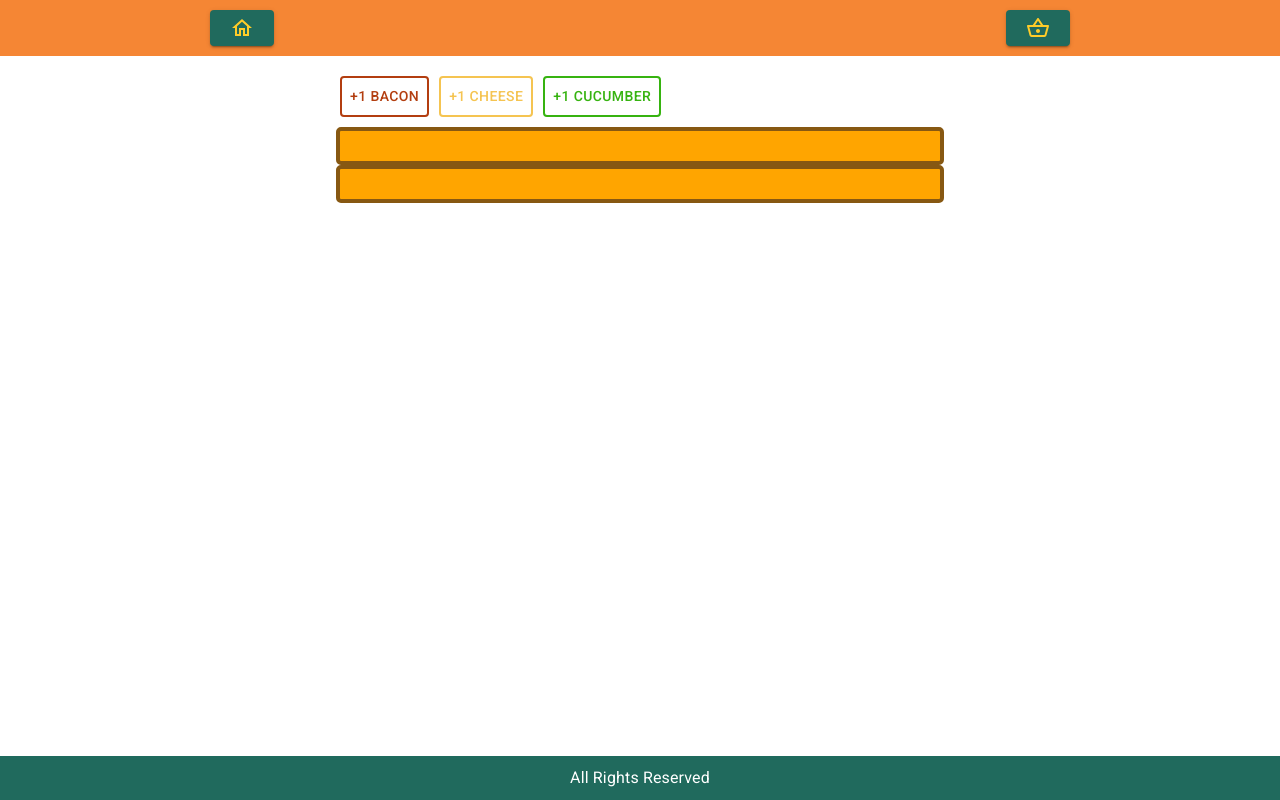
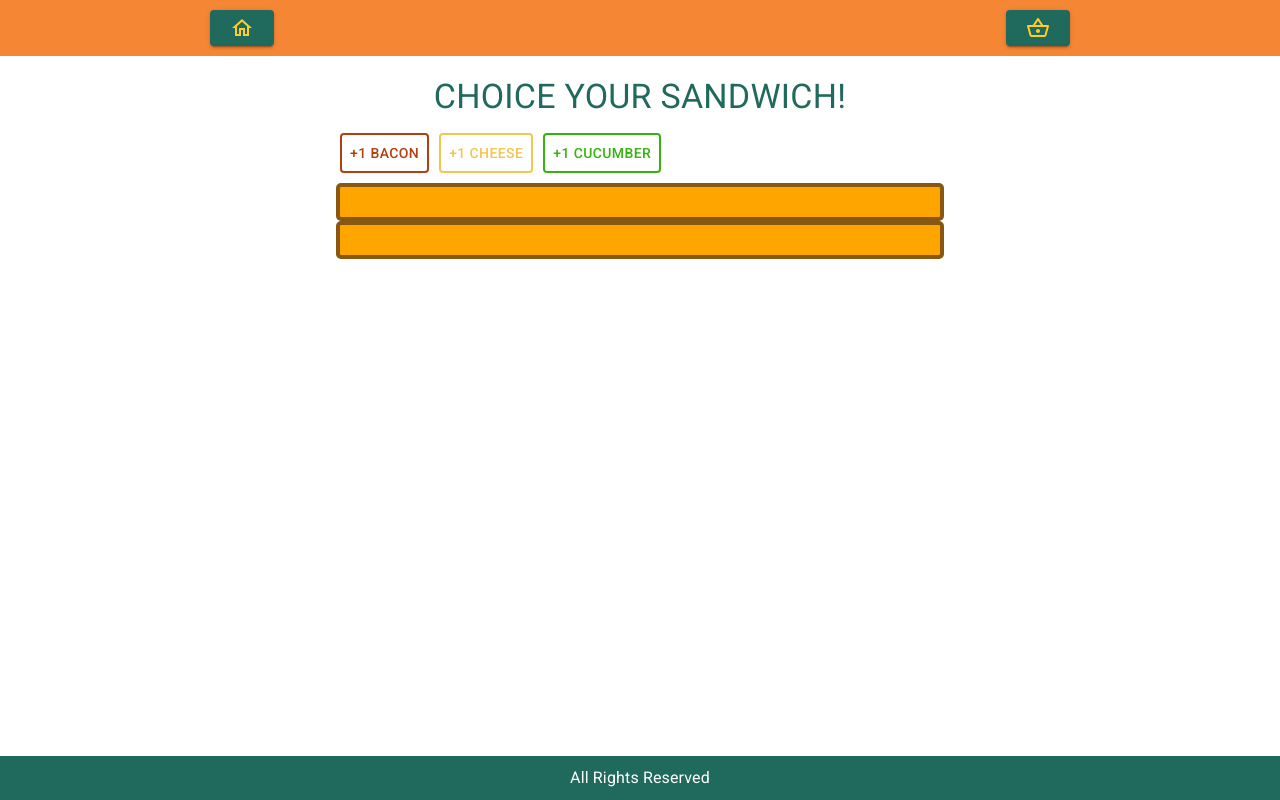
Before and after one commit to NikitaSmithTheOne/sandwich-shop, a React (Create React App) app: page / in a window 1280 px wide. Built offline with nearby package versions, Linux system fonts and the light colour scheme.

Commit message:
refactor: 💡 SandwichBuilder: +title

```diff
--- a/src/containers/SandwichBuilder/SandwichBuilder.tsx
+++ b/src/containers/SandwichBuilder/SandwichBuilder.tsx
@@ -2,7 +2,7 @@
 /* eslint-disable jsx-a11y/click-events-have-key-events */
 // *** NPM ***
 import React, { useState } from 'react';
-import { Button, makeStyles } from '@material-ui/core';
+import { Button, makeStyles, Typography, createStyles } from '@material-ui/core';
 
 // *** OTHER ***
 import SandwichBread from '../../components/SandwichIngridients/SandwichBread';
@@ -21,7 +21,8 @@
 };
 
 // *** STYLES ***
-const useStyles = makeStyles({
+const useStyles = makeStyles((theme) =>
+    createStyles({
         root: {
             display: 'flex',
             flexDirection: 'column',
@@ -29,6 +30,10 @@
             width: '100%',
             marginTop: '20px',
             boxSizing: 'border-box',
+        },
+        title: {
+            color: theme.palette.secondary.main,
+            marginBottom: '15px',
         },
         sandwichManagement: {
             display: 'flex',
@@ -58,7 +63,8 @@
             border: '2px solid #36b310',
             marginRight: '10px',
         },
-});
+    }),
+);
 
 const SandwichBuilder = (): JSX.Element => {
     // *** STYLES ***
@@ -100,6 +106,11 @@
 
     return (
         <div className={classes.root}>
+            {/* TITLE */}
+            <Typography variant="h4" component="h1" className={classes.title}>
+                CHOICE YOUR SANDWICH!
+            </Typography>
+
             {/* SANDWICH MANAGEMENT */}
             <div className={classes.sandwichManagement}>
                 {/* BACON */}
```
Lines whose indentation alone changed are shown as unchanged.
